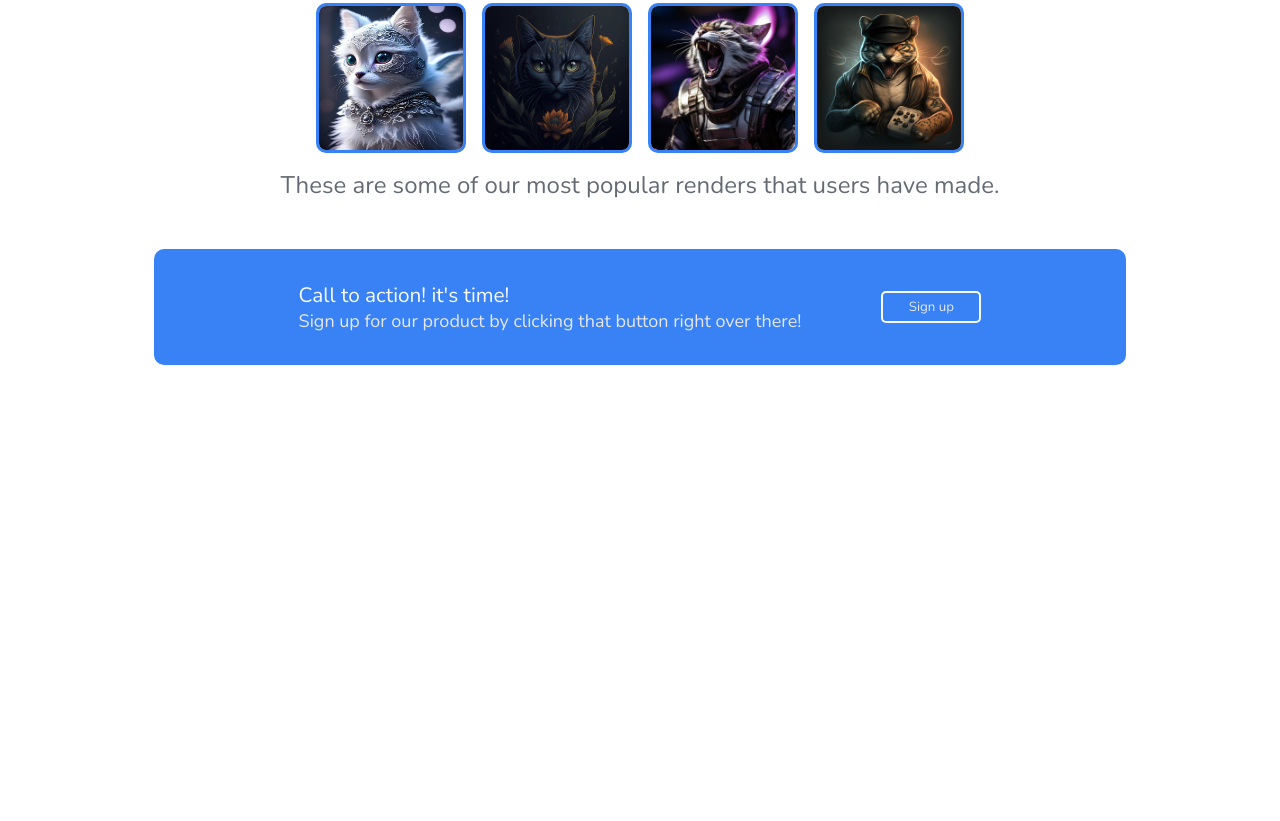
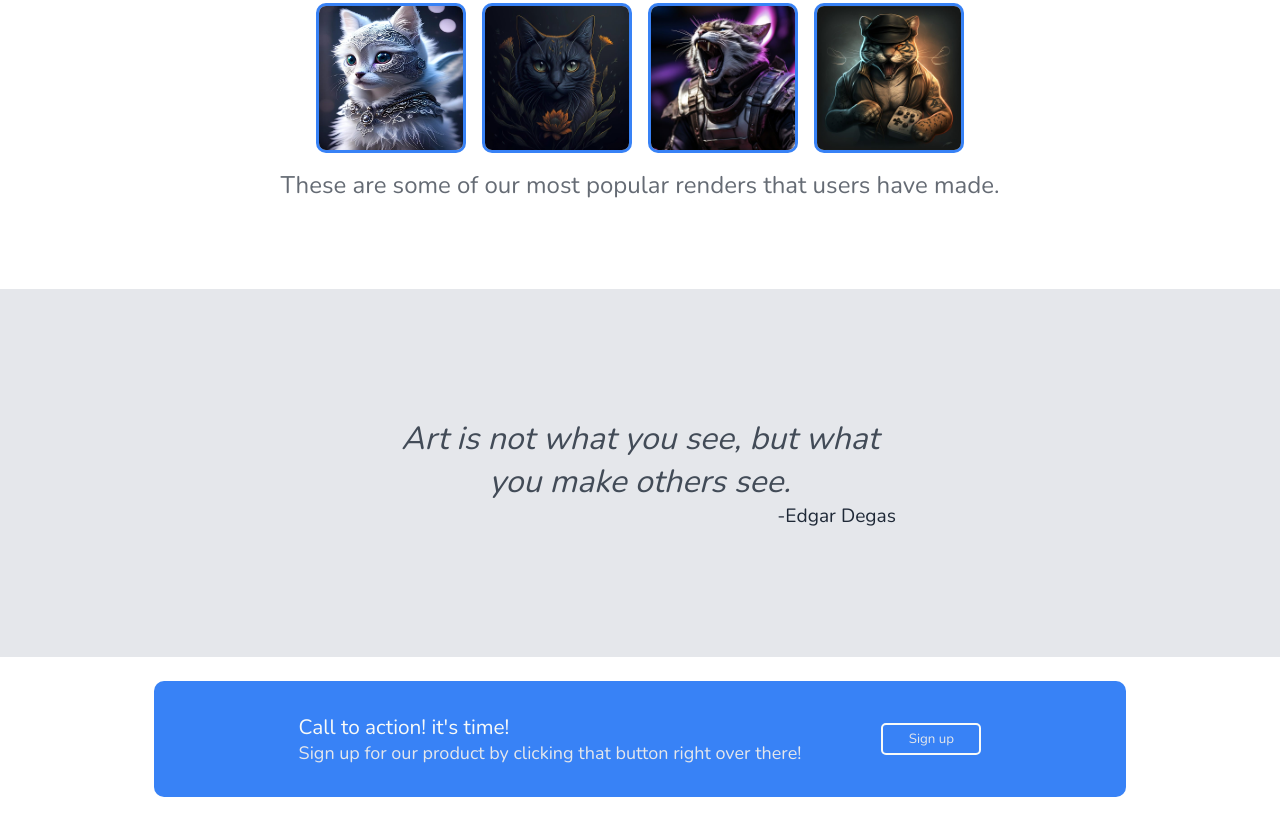
Before and after one commit to Ahmed-A-K/Odin-portfolio, a plain HTML site: page index.html in a window 1280 px wide. Shown: the part 518-1339 px from the top of the page. Before the commit the page ends 907 px from the top, so only its background shows below. Drawn offline with nearby package versions, Linux system fonts and the light colour scheme.

Commit message:
Completed the quote box and added margin bottom at main section

```diff
--- a/index.html
+++ b/index.html
@@ -59,6 +59,13 @@
       <p>These are some of our most popular renders that users have made.</p>
     </main>
 
+    <section id="quote-box" class="flex">
+      <div>
+        <h5>Art is not what you see, but what you make others see.</h5>
+        <h4>-Edgar Degas</h4>
+      </div>
+    </section>
+
     <article>
       <div class="container flex">
         <div>
--- a/style.css
+++ b/style.css
@@ -146,7 +146,34 @@ main {
     color: #656b74;
     font-size: 1.5rem;
     text-align: center;
-    margin: 1rem 0rem;
+    margin: 1rem 0rem 5rem 0rem;
+  }
+}
+
+/* quote box */
+#quote-box {
+  background-color: #e5e7eb;
+  text-align: center;
+
+  & div {
+    width: 40%;
+    margin: 5rem 0rem;
+  }
+
+  & h5 {
+    font-size: 2rem;
+    color: #424b57;
+    font-family: "Nunito", sans-serif;
+    font-weight: 400;
+    font-style: italic;
+  }
+
+  & h4 {
+    text-align: end;
+    font-family: "Nunito", sans-serif;
+    font-weight: 400;
+    color: #1f2937;
+    font-size: 1.2rem;
   }
 }
 
```
